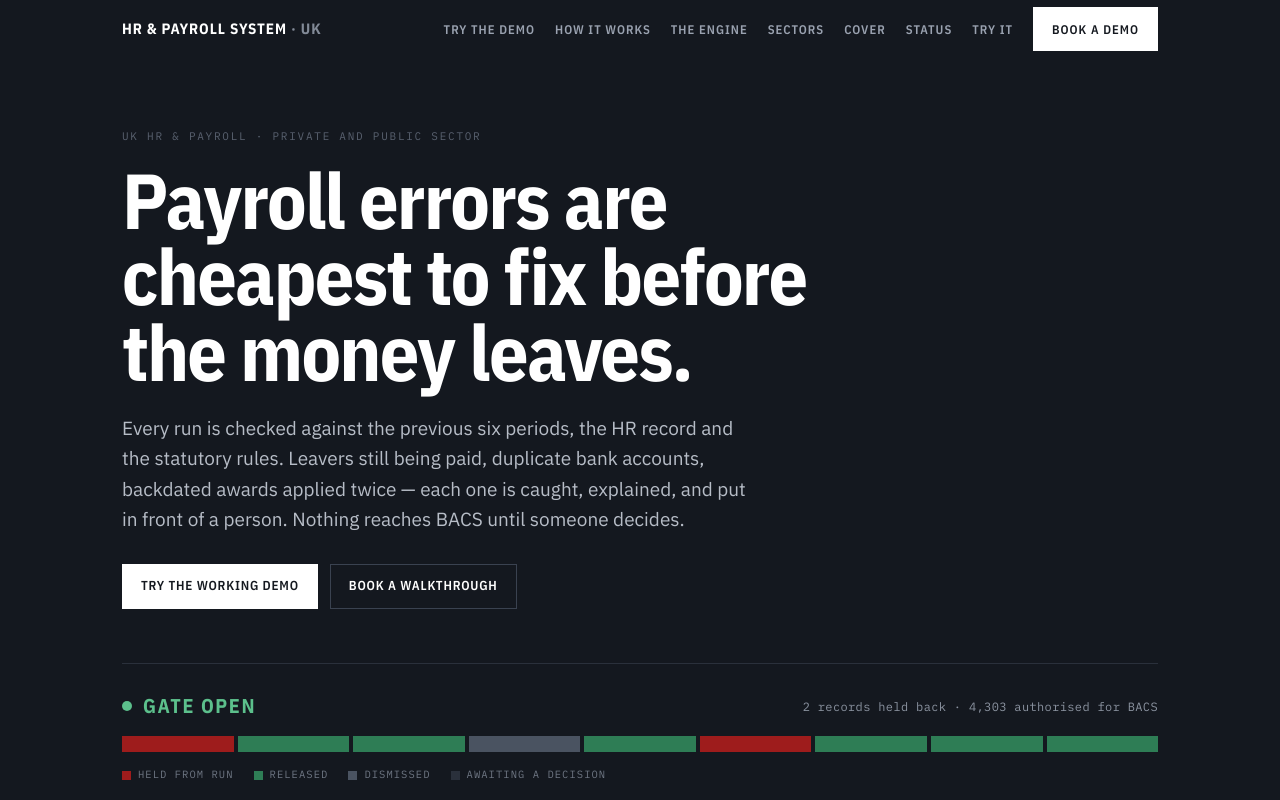
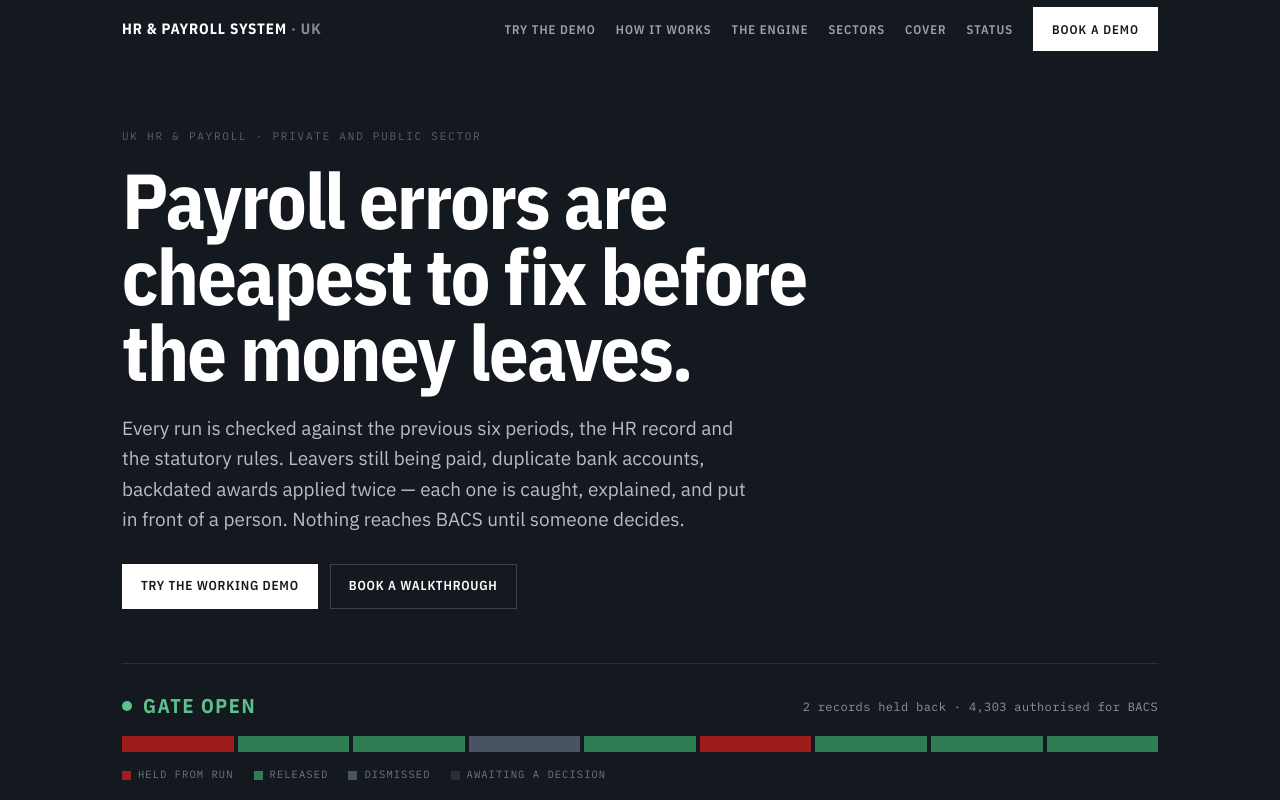
Before and after one commit to drk230513/hr-payrollsystem, a plain HTML site: page site/index.html in a window 1280 px wide. Shown: the top 800 px of the page. Drawn offline with nearby package versions, Linux system fonts and the light colour scheme.

Commit message:
Remove duplicate demo link from the nav

```diff
--- a/site/index.html
+++ b/site/index.html
@@ -205,7 +205,6 @@ footer{background:var(--card);border-top:1px solid var(--rule);padding:44px 0 52
       <a href="#sectors">Sectors</a>
       <a href="#cover">Cover</a>
       <a href="#status">Status</a>
-      <a href="/demo">Try it</a>
       <a class="btn dark" href="#demo">Book a demo</a>
     </div>
   </div>
```
